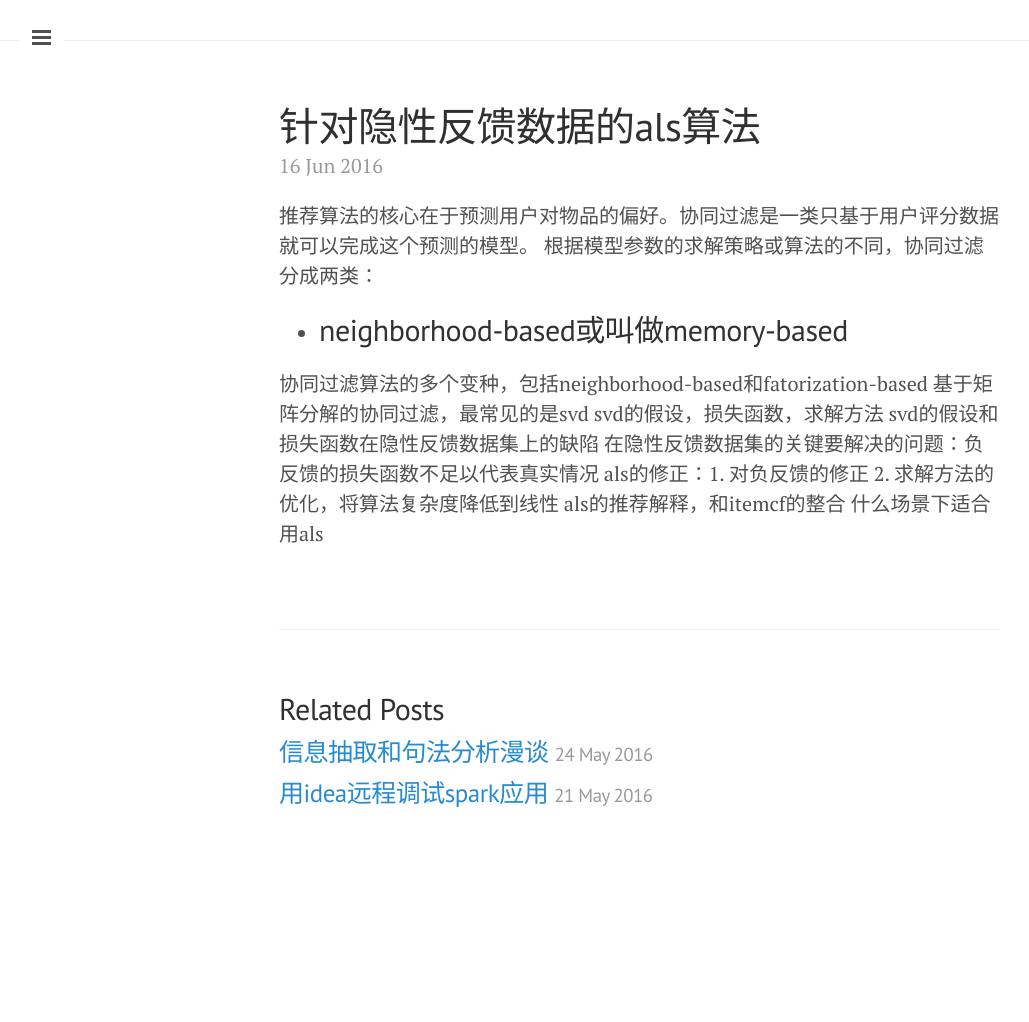
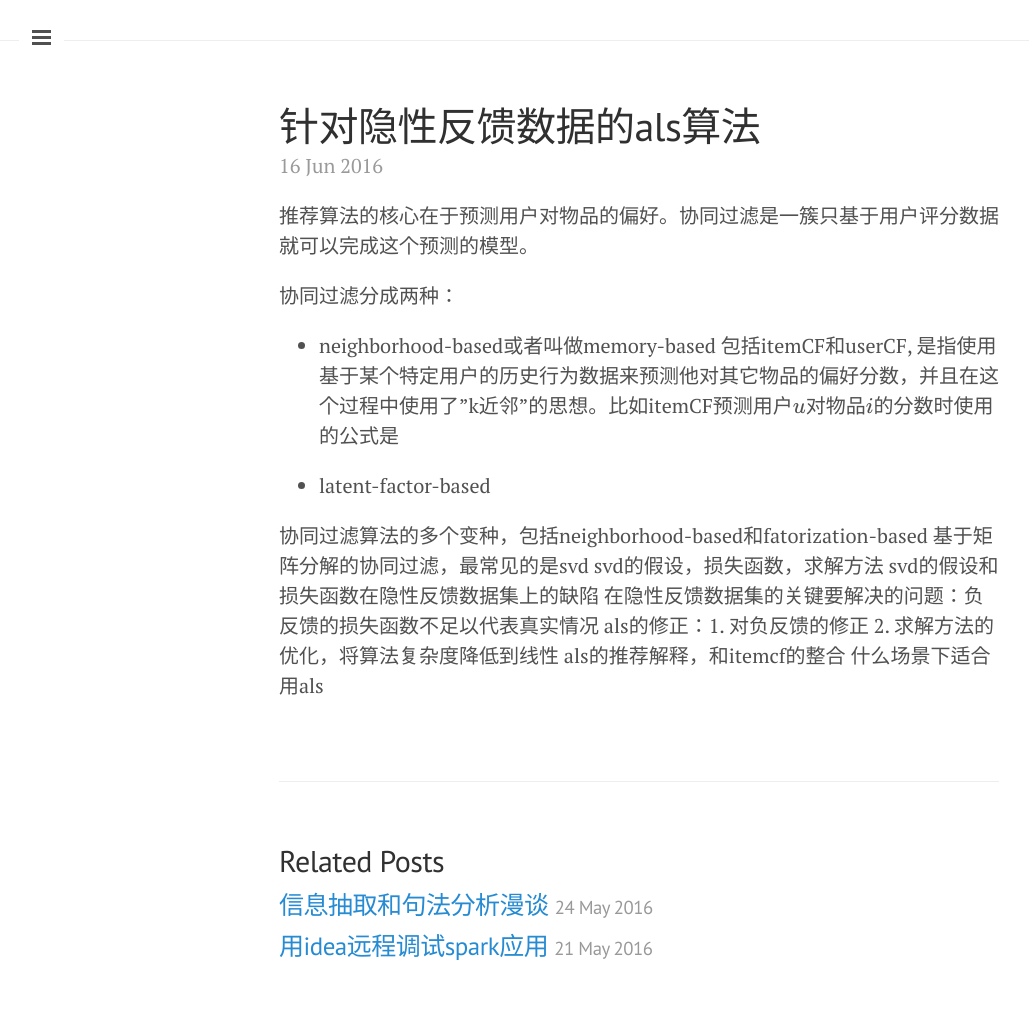
Before and after one commit to nomadcube/nomadcube.github.io, a Jekyll site: the page built from _posts/2016-06-16-针对隐性反馈数据的als算法.md, in a window 1280 px wide. Shown: the whole page, without its empty margins (1-1030 px from the left). Built offline with Jekyll 4.4.1, drawn with Linux system fonts in a browser that asks for light colours; formulas are drawn with MathJax 3; comment, search, counter and statistics services are not loaded; before the commit the page ends 900 px from its top, so only the background shows below that.

Commit message:
新文章

```diff
--- a/_posts/2016-06-16-针对隐性反馈数据的als算法.md
+++ b/_posts/2016-06-16-针对隐性反馈数据的als算法.md
@@ -3,11 +3,16 @@ layout: post
 tags: 推荐算法
 ---
 
-推荐算法的核心在于预测用户对物品的偏好。协同过滤是一类只基于用户评分数据就可以完成这个预测的模型。
-根据模型参数的求解策略或算法的不同，协同过滤分成两类：
+推荐算法的核心在于预测用户对物品的偏好。协同过滤是一簇只基于用户评分数据就可以完成这个预测的模型。
 
-- neighborhood-based或叫做memory-based
--
+协同过滤分成两种：
+
+- neighborhood-based或者叫做memory-based
+包括itemCF和userCF, 是指使用基于某个特定用户的历史行为数据来预测他对其它物品的偏好分数，并且在这个过程中使用了"k近邻"的思想。比如itemCF预测用户$$u$$对物品$$i$$的分数时使用的公式是
+
+
+- latent-factor-based
+
 
 协同过滤算法的多个变种，包括neighborhood-based和fatorization-based
 基于矩阵分解的协同过滤，最常见的是svd
```
